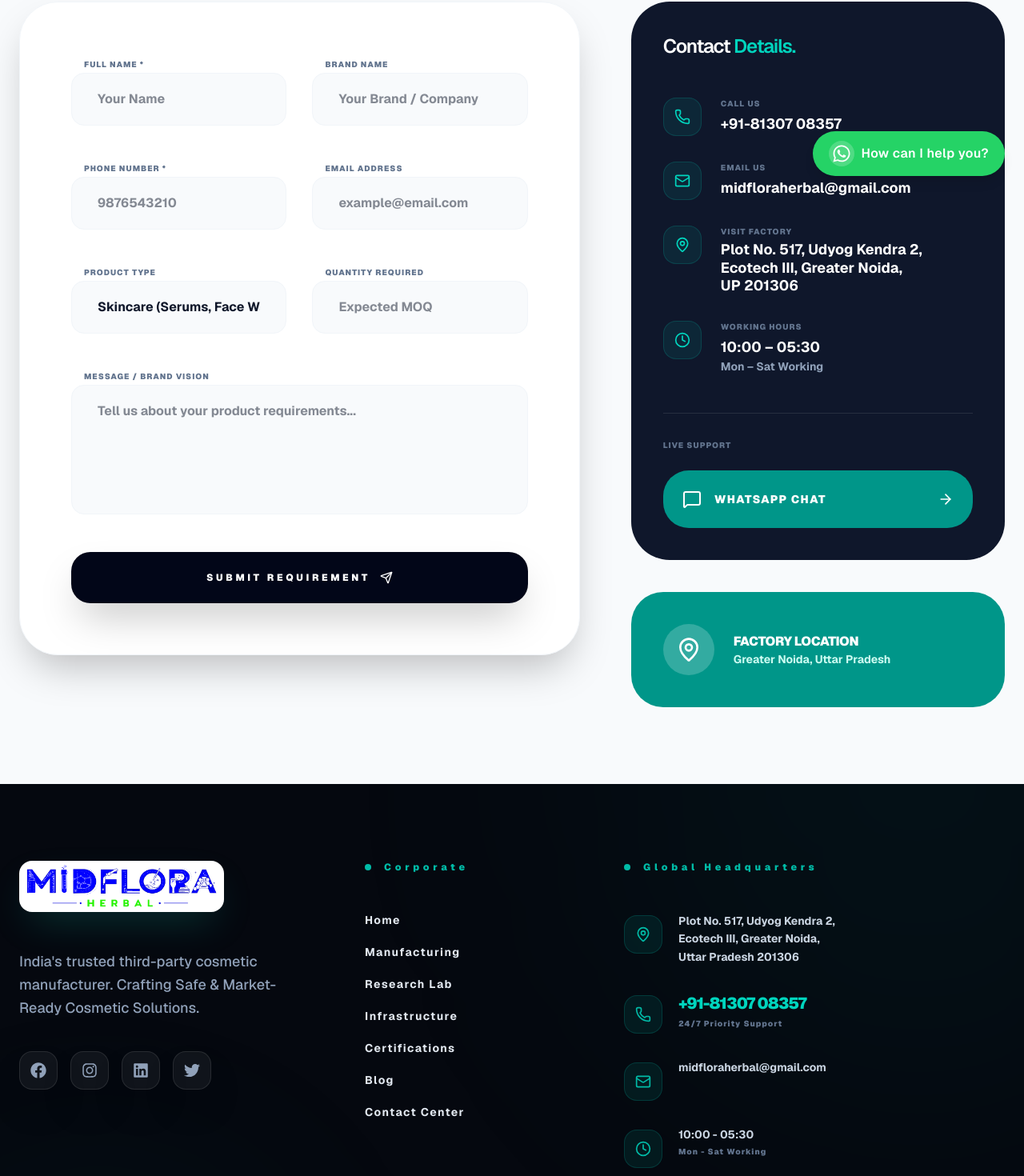
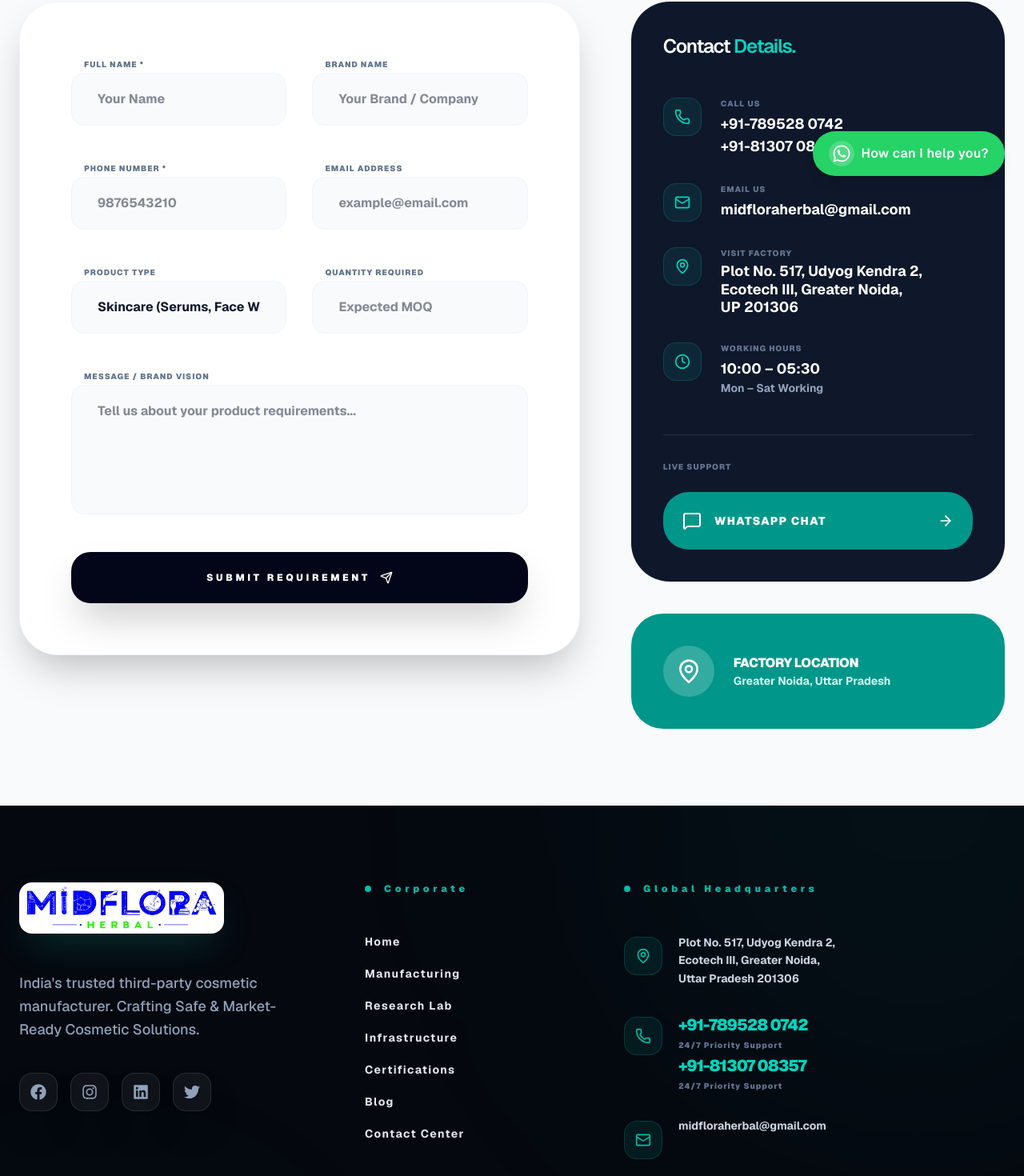
Before and after one commit to digitalsolution360web/doctor-project, a Next.js app: page /contact in a window 1280 px wide. Shown: the part 542-2012 px from the top of the page at 80% size. Built offline with nearby package versions, Linux system fonts and the light colour scheme.

Commit message:
new updated

```diff
--- a/app/(website)/contact/page.tsx
+++ b/app/(website)/contact/page.tsx
@@ -319,6 +319,8 @@ const handleSubmit = async (
                     </div>
                     <div>
                       <p className="text-[10px] font-black uppercase tracking-widest text-slate-500 mb-1">Call Us</p>
+                      <p className="font-bold text-lg">+91-789528 0742</p>
+                      {/* <p className="text-[10px] font-black uppercase tracking-widest text-slate-500 mb-1">Call Us</p> */}
                       <p className="font-bold text-lg">+91-81307 08357</p>
                     </div>
                   </div>
--- a/components/Footer.tsx
+++ b/components/Footer.tsx
@@ -99,10 +99,15 @@ const Footer = () => {
                 <div className="mt-1 w-12 h-12 rounded-2xl bg-teal-500/10 flex items-center justify-center shrink-0 border border-teal-500/20 group-hover:bg-teal-500 transition-all duration-700">
                   <Phone className="w-5 h-5 text-teal-500 group-hover:text-white" />
                 </div>
-                <div>
-                  <p className="text-teal-400 font-black text-xl tracking-tighter group-hover:text-teal-300 transition-colors">+91-81307 08357</p>
+                <div className="space-y-1">
+                  <p className="text-teal-400 font-black text-xl tracking-tighter group-hover:text-teal-300 transition-colors">+91-789528 0742</p>
                   <p className="text-slate-500 text-[10px] font-black tracking-widest mt-1">24/7 Priority Support</p>
+                  <div>
+                    <p className="text-teal-400 font-black text-xl tracking-tighter group-hover:text-teal-300 transition-colors">+91-81307 08357</p>
+                    <p className="text-slate-500 text-[10px] font-black tracking-widest mt-1">24/7 Priority Support</p>
+                  </div>
                 </div>
+
               </div>
               <div className="flex items-start space-x-5 group">
                 <div className="mt-1 w-12 h-12 rounded-2xl bg-teal-500/10 flex items-center justify-center shrink-0 border border-teal-500/20 group-hover:bg-teal-500 transition-all duration-700">
```
Lines whose indentation alone changed are shown as unchanged.
